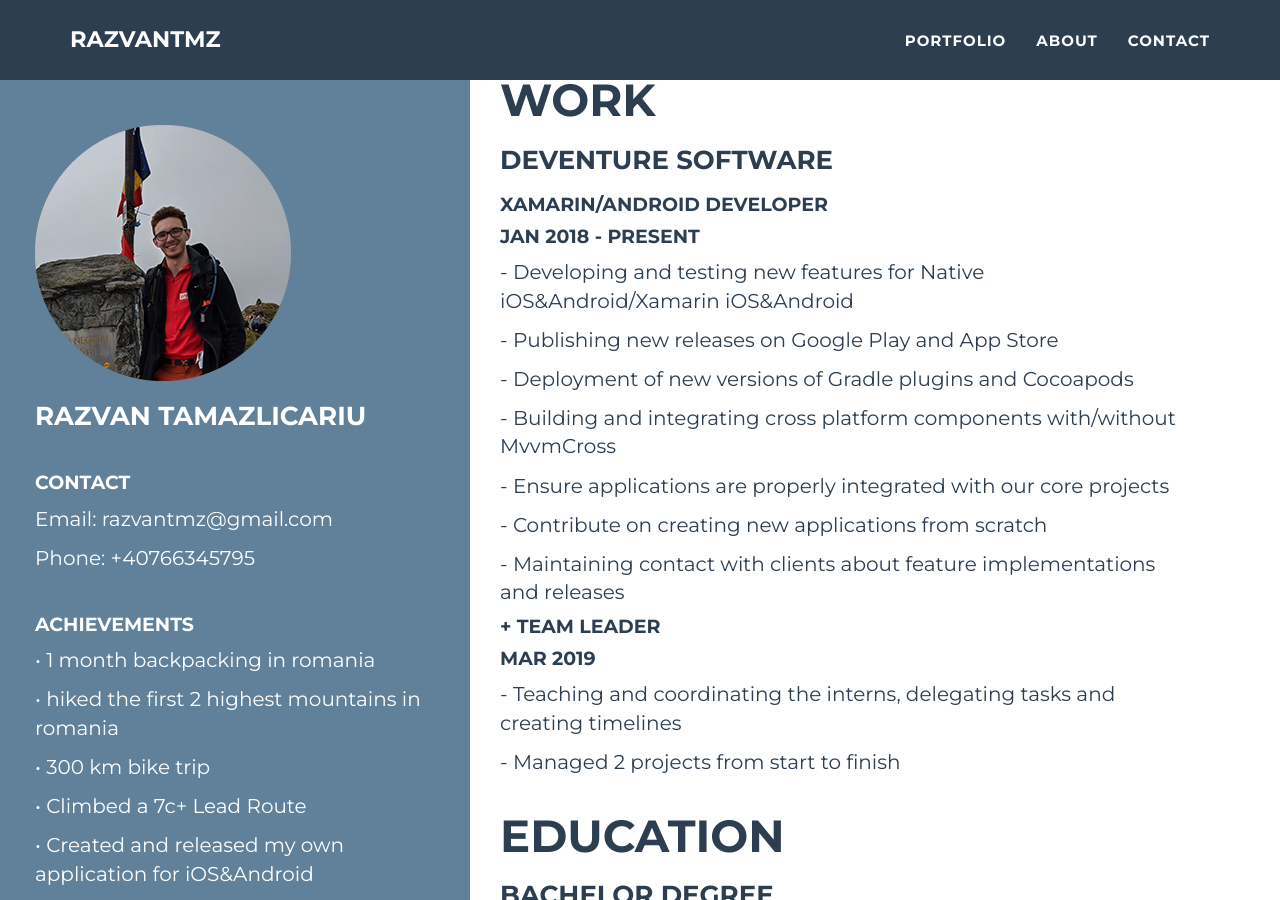
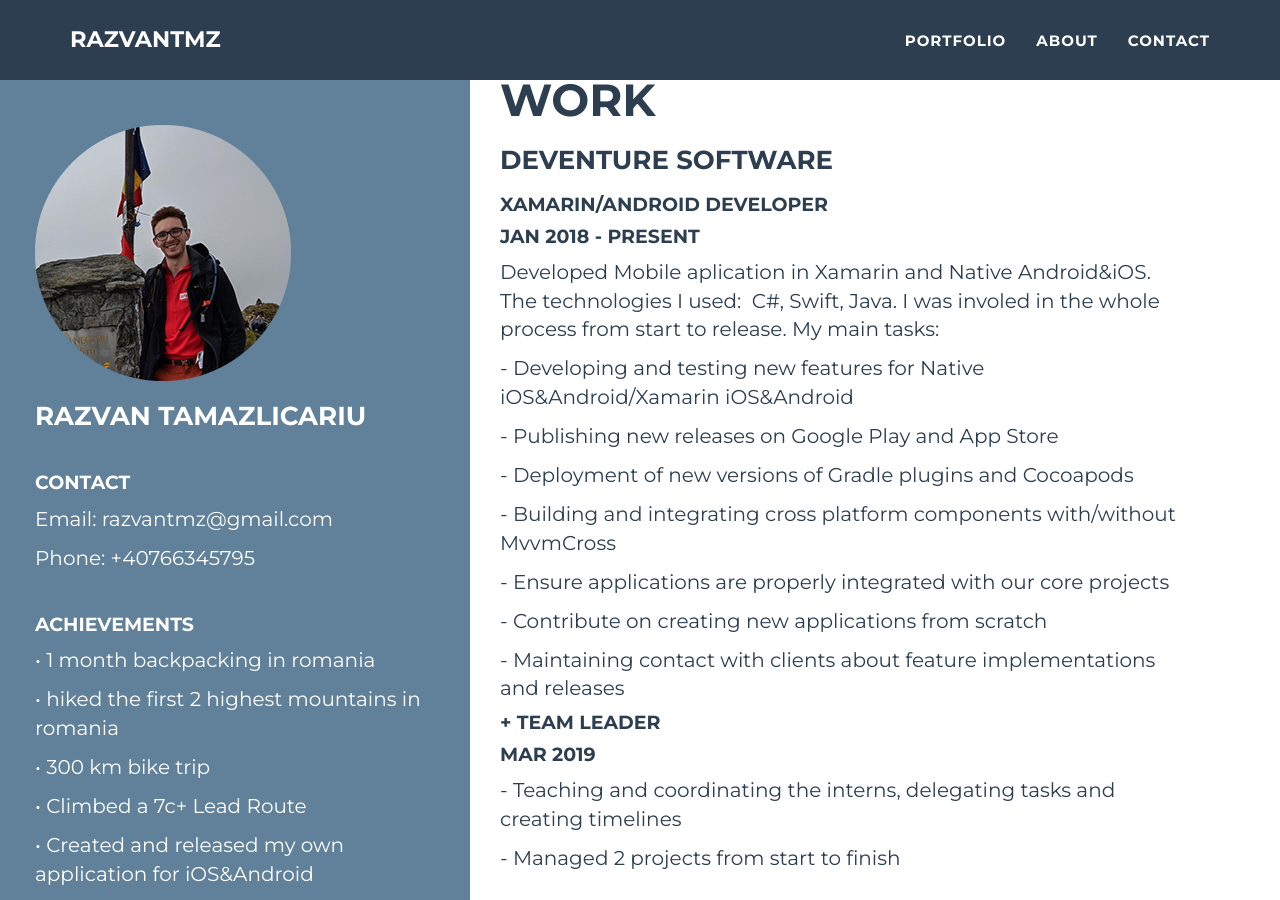
Before and after one commit to jeromelachaud/freelancer-theme, a Jekyll site: the page built from _posts/2014-07-16-cv.markdown, in a window 1280 px wide and 900 px high, scrolled down 381 px. Built offline with Jekyll 4.4.1, drawn with Linux system fonts in a browser that asks for light colours.

Commit message:
added job description

```diff
--- a/_includes/cv_work.html
+++ b/_includes/cv_work.html
@@ -11,6 +11,7 @@
                 <h3>{{ entry.company-name }}</h3>
                 {% for position in entry.position %}
                   <h4>{{ position.name }}{{ position.period }}</h4>
+                  <p>{{ position.description }}</p>
                   {% for task in position.tasks %}
                     <p> - {{task}} </p>
                   {% endfor %}
--- a/_posts/2014-07-16-cv.markdown
+++ b/_posts/2014-07-16-cv.markdown
@@ -3,6 +3,7 @@ layout: cv
 client: cv
 category: cv
 modal-id: 0
+title: CV-Razvan Tamazlicariu
 permalink: /razvantmz-cv
 date: 2014-07-16
 contact:
```
